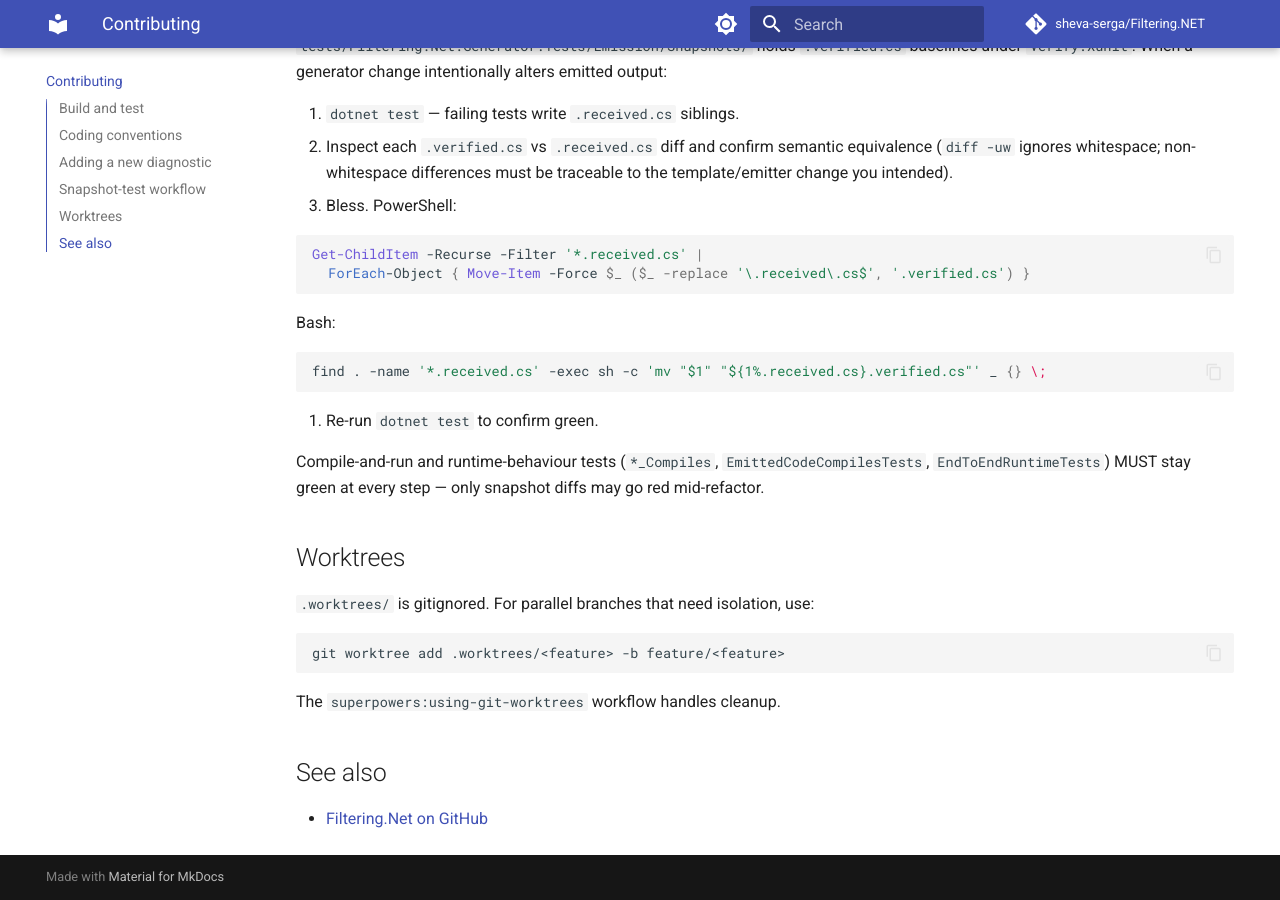
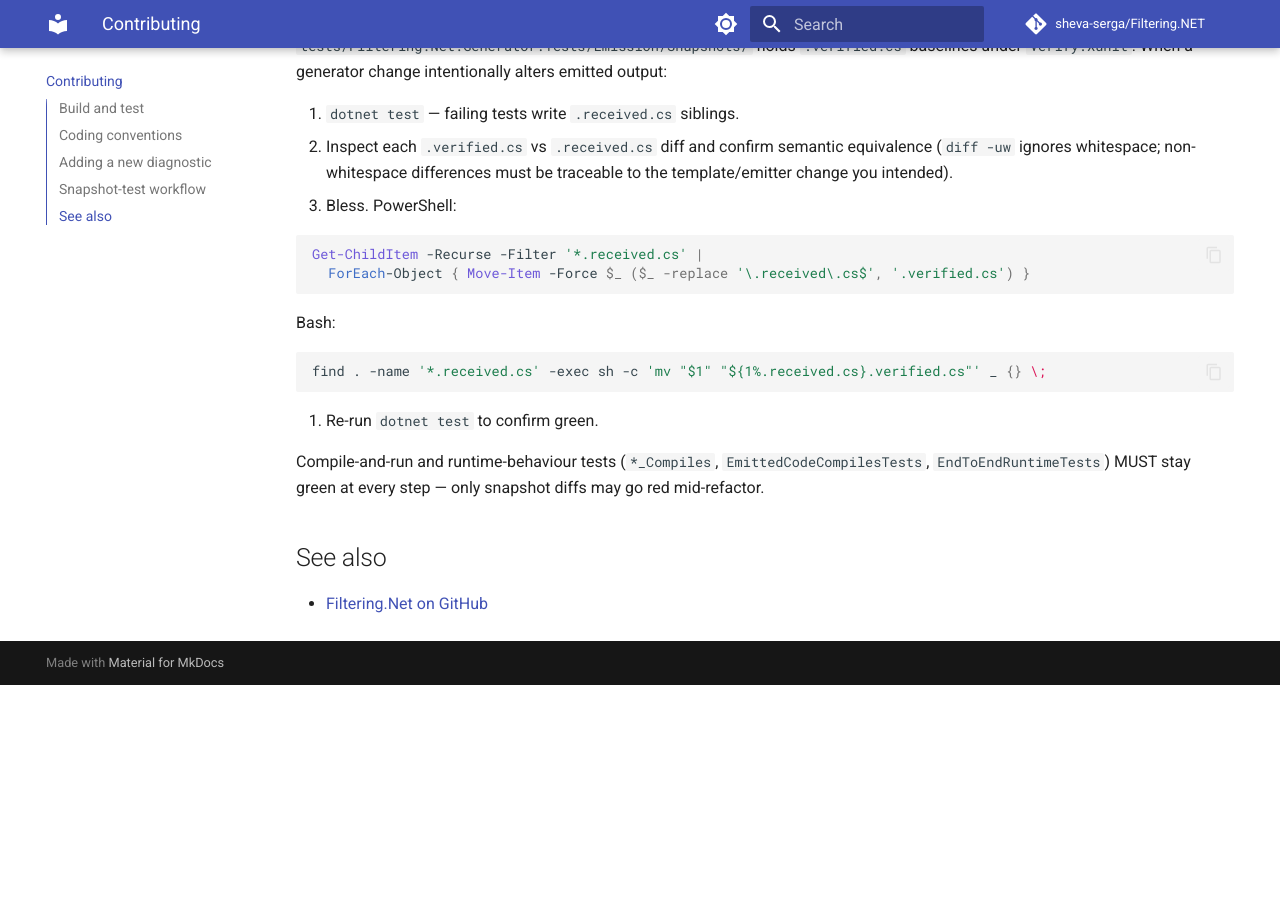
Before and after one commit to sheva-serga/Filtering.NET, an MkDocs documentation site: the page built from docs/github/docs/contributing.md, in a window 1280 px wide and 900 px high, scrolled down 1129 px. Built offline with MkDocs 1.6.1 and Material for MkDocs 9.7.7, drawn with Linux system fonts in a browser that asks for light colours; comment, search, counter and statistics services are not loaded; after the commit the page ends 1814 px from its top, so only the background shows below that.

Commit message:
Remove inaccurate Worktrees section from contributing docs

````diff
--- a/docs/github/docs/contributing.md
+++ b/docs/github/docs/contributing.md
@@ -53,16 +53,6 @@ dotnet test tests/Filtering.Net.Generator.Tests --filter "FullyQualifiedName~Com
 
 Compile-and-run and runtime-behaviour tests (`*_Compiles`, `EmittedCodeCompilesTests`, `EndToEndRuntimeTests`) MUST stay green at every step — only snapshot diffs may go red mid-refactor.
 
-## Worktrees
-
-`.worktrees/` is gitignored. For parallel branches that need isolation, use:
-
-```sh
-git worktree add .worktrees/<feature> -b feature/<feature>
-```
-
-The `superpowers:using-git-worktrees` workflow handles cleanup.
-
 ## See also
 
 - [Filtering.Net on GitHub](https://github.com/sheva-serga/Filtering.NET)
````
